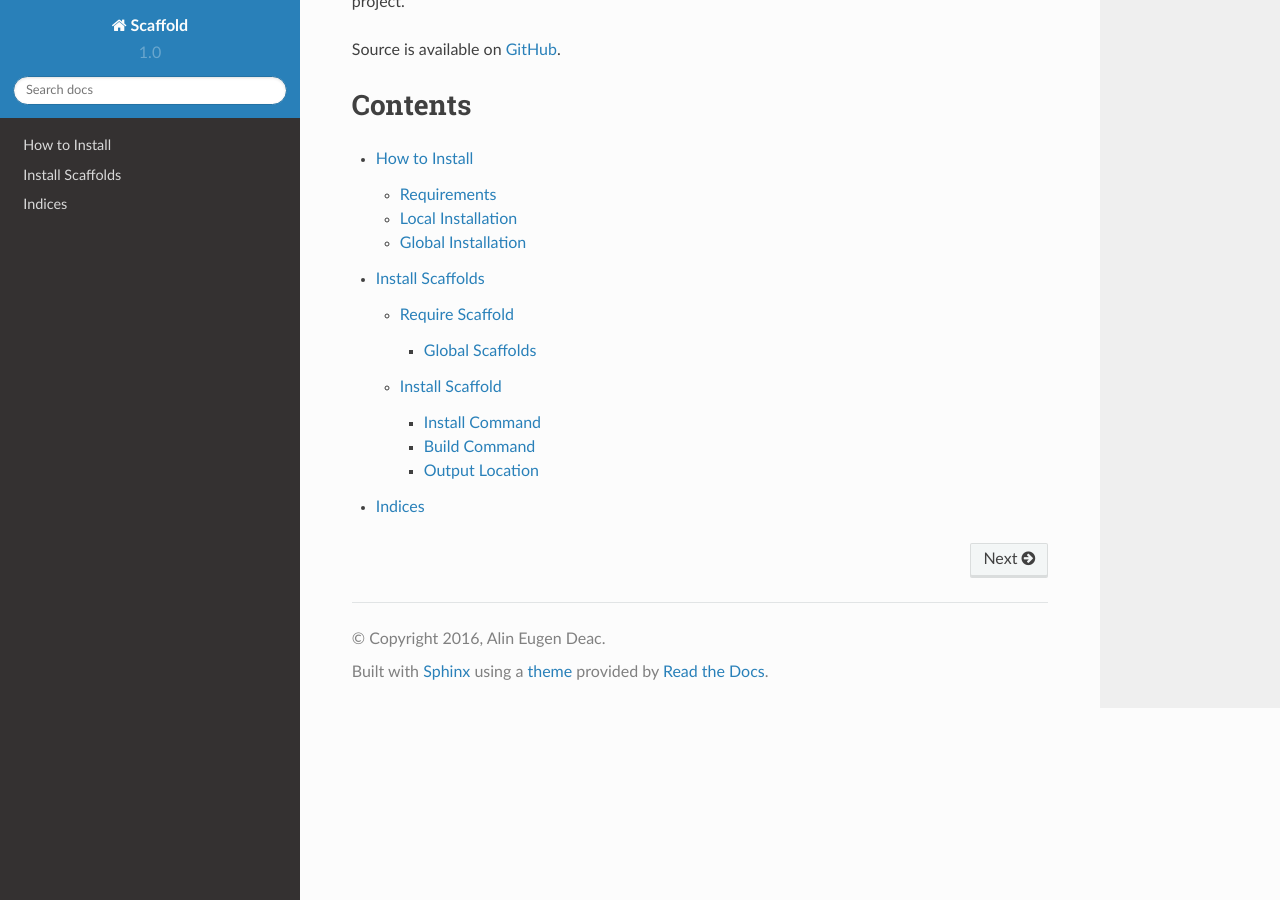
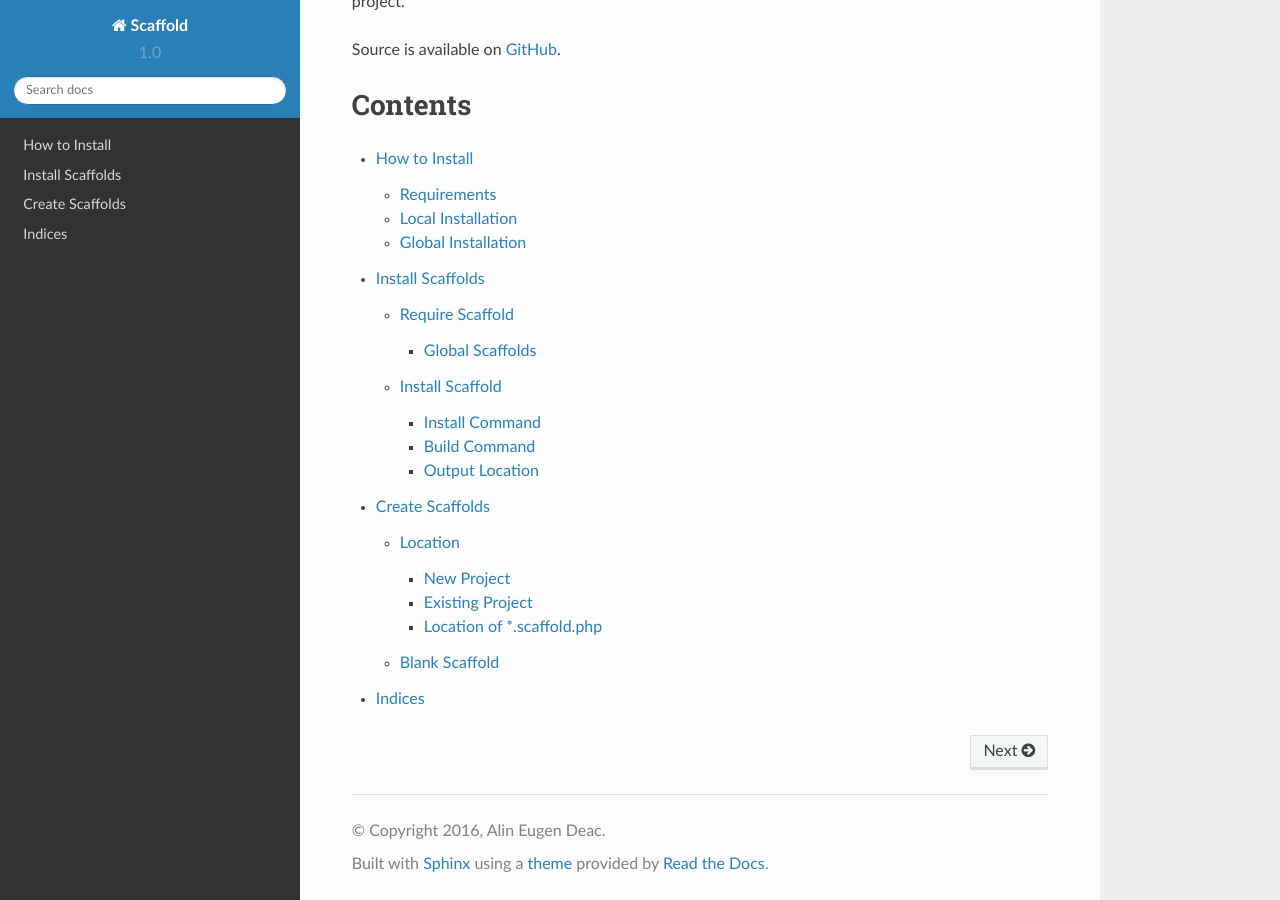
Before and after one commit to aedart/scaffold, a Sphinx documentation site: the page built from docs/source/index.rst, in a window 1280 px wide and 900 px high, scrolled down 1826 px. Built offline with Sphinx 7.4.7 and the Read the Docs theme 2.0.0, drawn with Linux system fonts in a browser that asks for light colours; part of the change alters nothing that is shown.

Commit message:
Add create scaffold chapter

```diff
--- /dev/null
+++ b/docs/source/create_scaffolds/blank-scaffold.rst
@@ -0,0 +1,8 @@
+.. index::
+    triple: Blank; Empty; Scaffold
+    pair: New; Scaffold
+
+Blank Scaffold
+==============
+
+...
--- /dev/null
+++ b/docs/source/create_scaffolds/index.rst
@@ -0,0 +1,8 @@
+Create Scaffolds
+================
+
+.. toctree::
+   :maxdepth: 2
+
+   location
+   blank-scaffold
--- /dev/null
+++ b/docs/source/create_scaffolds/location.rst
@@ -0,0 +1,40 @@
+.. index::
+    triple: Location; Empty; Scaffold
+    pair: Location; Scaffold
+    single: scaffold.php
+
+Location
+========
+
+The first thing you need to consider is, where to place your scaffold files.
+
+Regardless of your choice, I recommend that you use a `version control system <https://en.wikipedia.org/wiki/Version_control>`_ !
+
+New Project
+^^^^^^^^^^^
+
+The "safest" options is to create a new repository in which you only have to deal with the scaffold and it's
+resources. Doing so allows you to focus mainly on the structure of the scaffold and there is little risk for
+you to interfere with existing files.
+
+.. tip::
+
+    If you are new to using this application, then I recommend that you start off by creating scaffolds
+    in a separate project.
+
+Existing Project
+^^^^^^^^^^^^^^^^
+
+Alternatively, you can also create scaffolds directly into existing projects. This does have the benefit of having
+a tight coupling between your project and associated scaffolds. However, be sure of what you are doing, as it is the
+nature of this application to write files!
+
+Location of *.scaffold.php
+^^^^^^^^^^^^^^^^^^^^^^^^^^
+
+The :code:`*.scaffold.php` file is covered in the upcoming chapters. For now, you just need to ensure that it is located
+in the project's root directory, at the same level as your :code:`composer.json`.
+
+The reason why the scaffold configuration file (:code:`*.scaffold.php`) need to be located here, is due to the indexing
+performed by the application. By default, it will search for scaffold files inside the local vendor directory, searching
+each package's root directory only!
--- a/docs/source/index.rst
+++ b/docs/source/index.rst
@@ -30,4 +30,5 @@ Contents
 
     how_to_install/index
     install_scaffolds/index
+    create_scaffolds/index
     indices/index
```
